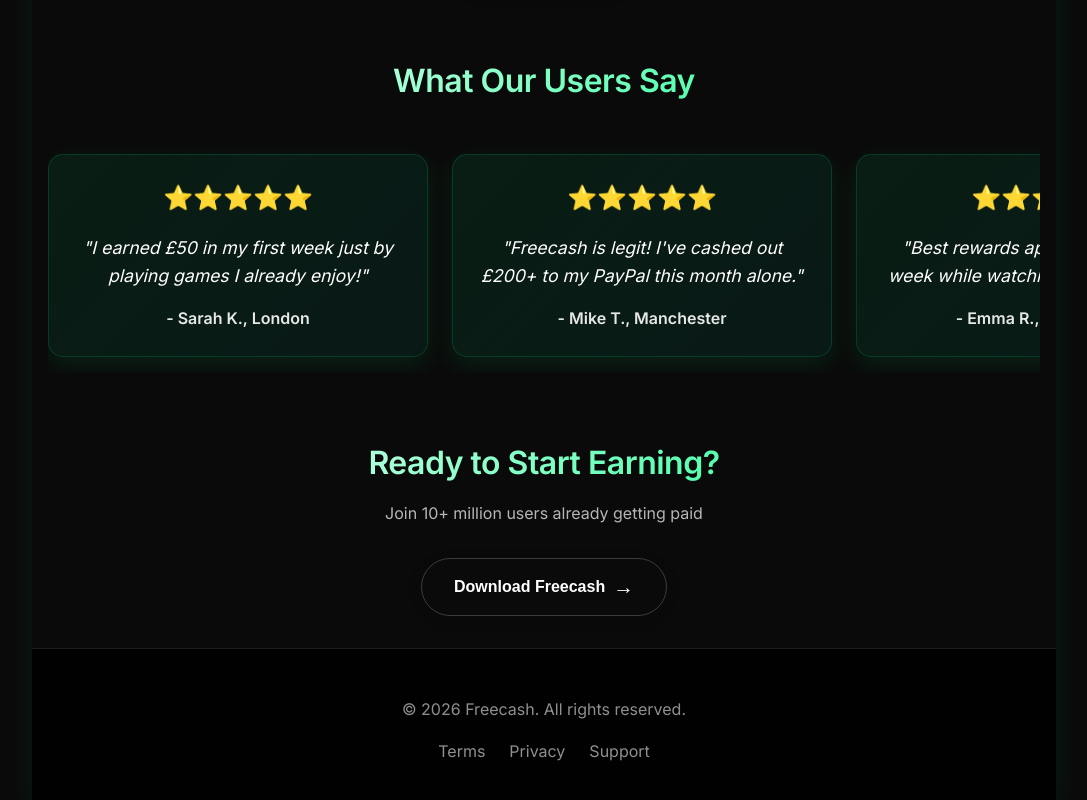
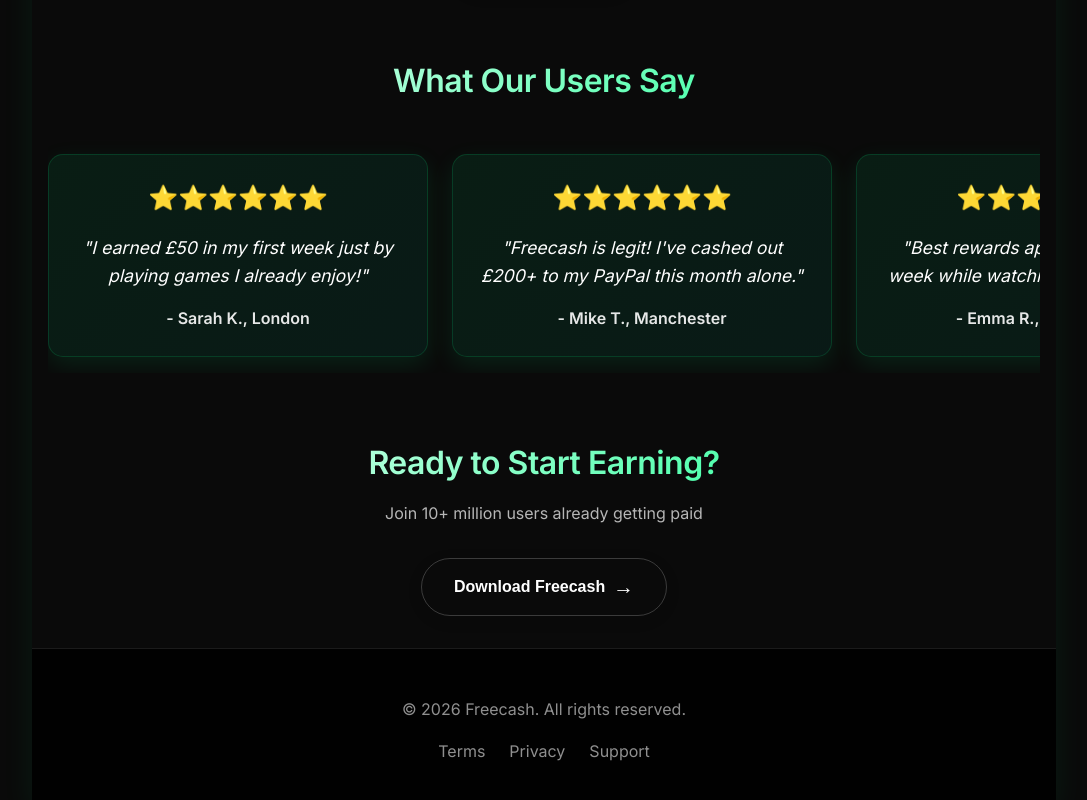
Before and after one commit to meesumrazatiker-commits/lander-freecash, a website: page index.html in a window 1280 px wide. Shown: the part 1171-1971 px from the top of the page, without its empty margins (96-1183 px from the left). Drawn offline with Linux system fonts and the light colour scheme.

Commit message:
Add files via upload

```diff
--- a/index.html
+++ b/index.html
@@ -88,22 +88,22 @@
             <h3 class="section-title">What Our Users Say</h3>
             <div class="testimonials-slider">
                 <div class="testimonial-card">
-                    <div class="stars">⭐⭐⭐⭐⭐</div>
+                    <div class="stars">⭐⭐⭐⭐⭐⭐</div>
                     <p class="testimonial-text">"I earned £50 in my first week just by playing games I already enjoy!"</p>
                     <div class="testimonial-author">- Sarah K., London</div>
                 </div>
                 <div class="testimonial-card">
-                    <div class="stars">⭐⭐⭐⭐⭐</div>
+                    <div class="stars">⭐⭐⭐⭐⭐⭐</div>
                     <p class="testimonial-text">"Freecash is legit! I've cashed out £200+ to my PayPal this month alone."</p>
                     <div class="testimonial-author">- Mike T., Manchester</div>
                 </div>
                 <div class="testimonial-card">
-                    <div class="stars">⭐⭐⭐⭐⭐</div>
+                    <div class="stars">⭐⭐⭐⭐⭐⭐</div>
                     <p class="testimonial-text">"Best rewards app! Made £150 last week while watching TV and gaming."</p>
                     <div class="testimonial-author">- Emma R., Birmingham</div>
                 </div>
                 <div class="testimonial-card">
-                    <div class="stars">⭐⭐⭐⭐⭐</div>
+                    <div class="stars">⭐⭐⭐⭐⭐⭐</div>
                     <p class="testimonial-text">"Instant payouts to my bank account. This app really pays!"</p>
                     <div class="testimonial-author">- James L., Glasgow</div>
                 </div>
```
Also changed, not shown: vercel.json.
